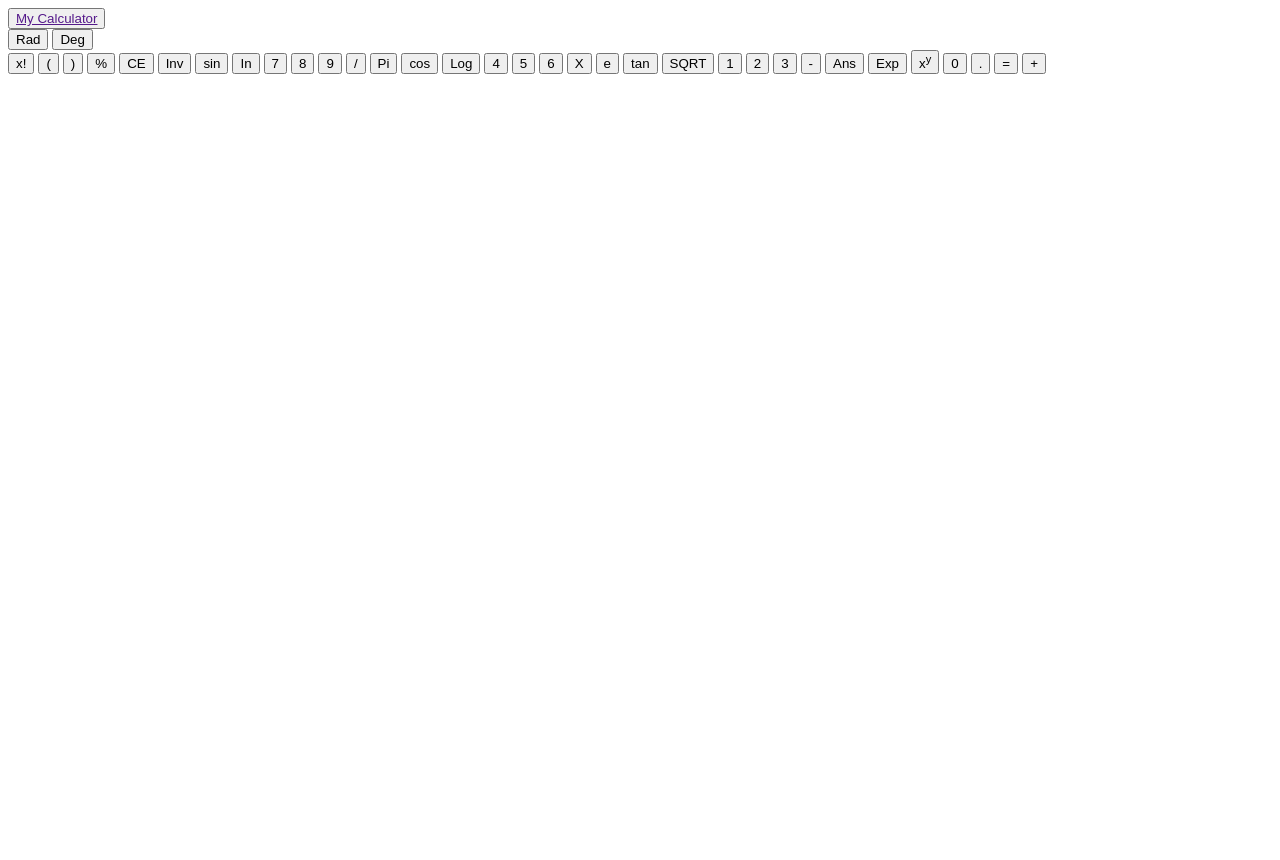
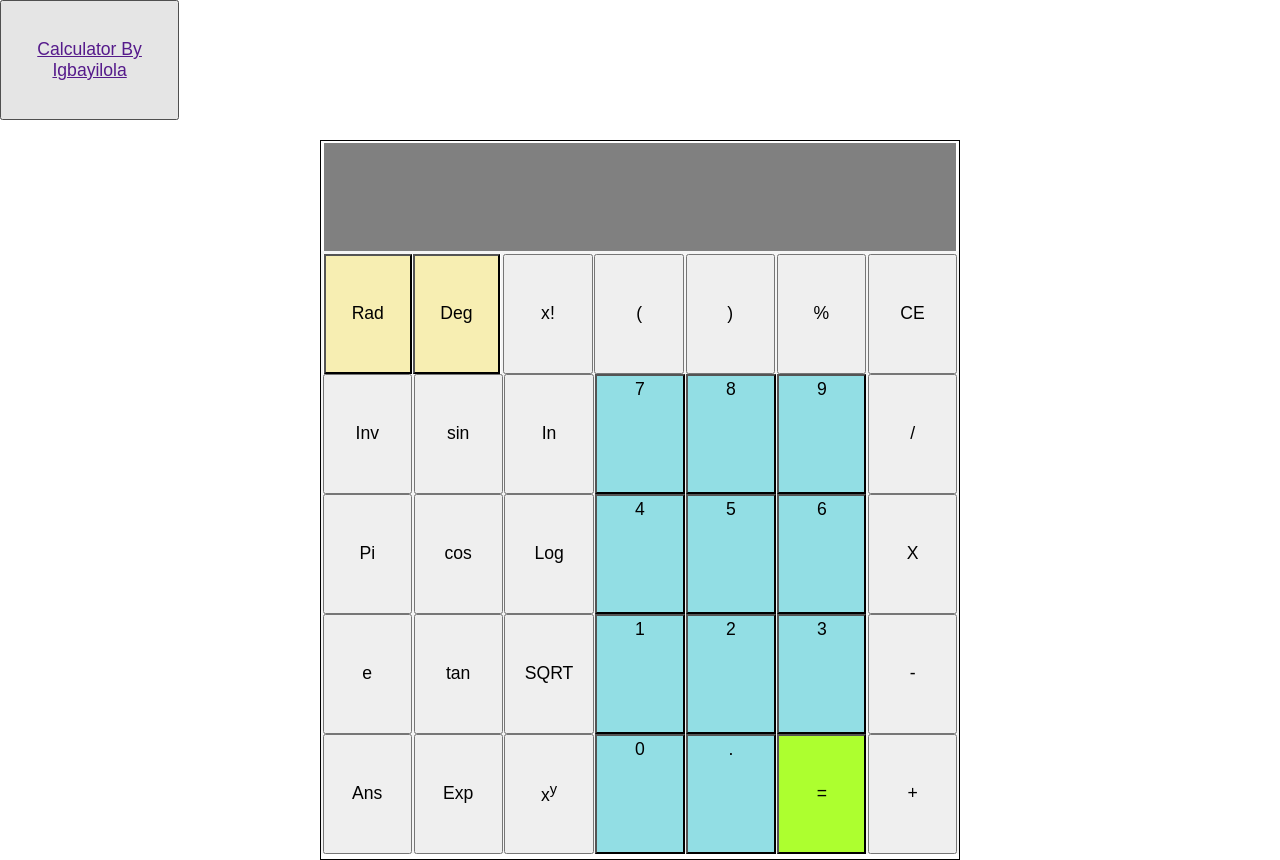
Before and after one commit to igbayilolaoa/scientifialculator, a plain HTML site: page index.html in a window 1280 px wide. Before the commit the page ends 800 px from the top, so only its background shows below. Drawn offline with Linux system fonts and the light colour scheme.

Commit message:
Myscientificcalculator

```diff
--- a/index.html
+++ b/index.html
@@ -2,11 +2,11 @@
 <head>
   <meta charset="UTF-8">
   <meta name="viewport" content="width=device-width, initial-scale=1.0">
-  <link rel="stylesheet" href="scalculator.css">
+  <link rel="stylesheet" href="style.css">
   <title>Document</title>
 </head>
 <body>
-  <button><a href="">My Calculator</a></button>
+  <button><a href="">Calculator By Igbayilola</a></button>
     <div class="scienCal">
         <div class="mainDisplay">
             <div class="secondaryDisplay" id="secDisplay"></div>
@@ -53,6 +53,6 @@
         </div>
     </div>
 
-    <script src="Scalculator.js"></script>
+    <script src="script.js"></script>
 </body>
 </html>
```
